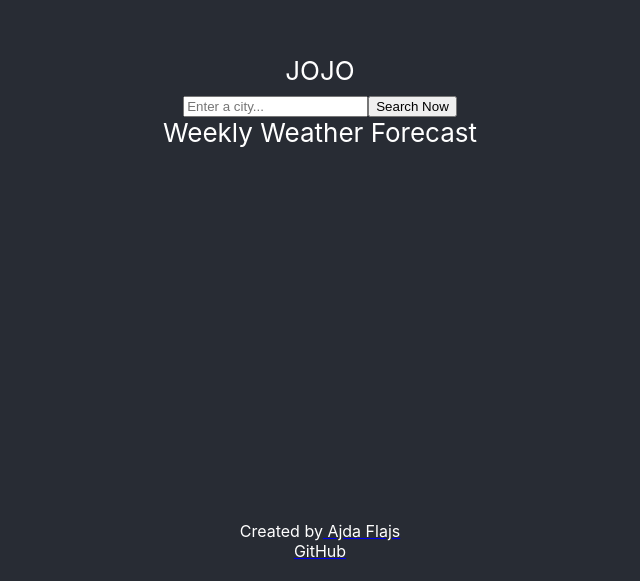
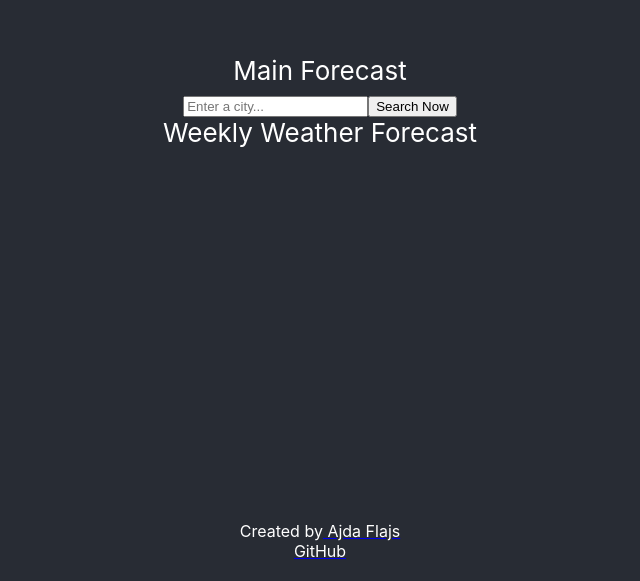
Before and after one commit to ajdaflajs/weather-react-app, a React (Create React App) app: page / in a window 1280 px wide. Shown: the part 299-880 px from the top of the page, without its empty margins (320-960 px from the left). Built offline with nearby package versions, Linux system fonts and the light colour scheme.

Commit message:
change of the displayed name of the weather app from JOJO

```diff
--- a/src/MainForecast.js
+++ b/src/MainForecast.js
@@ -5,7 +5,7 @@ import React from "react";
 export default function MainForecast(){
     return(
         <div className="MainForecast">
-            JOJO
+            Main Forecast
         </div>
     );
 
```
